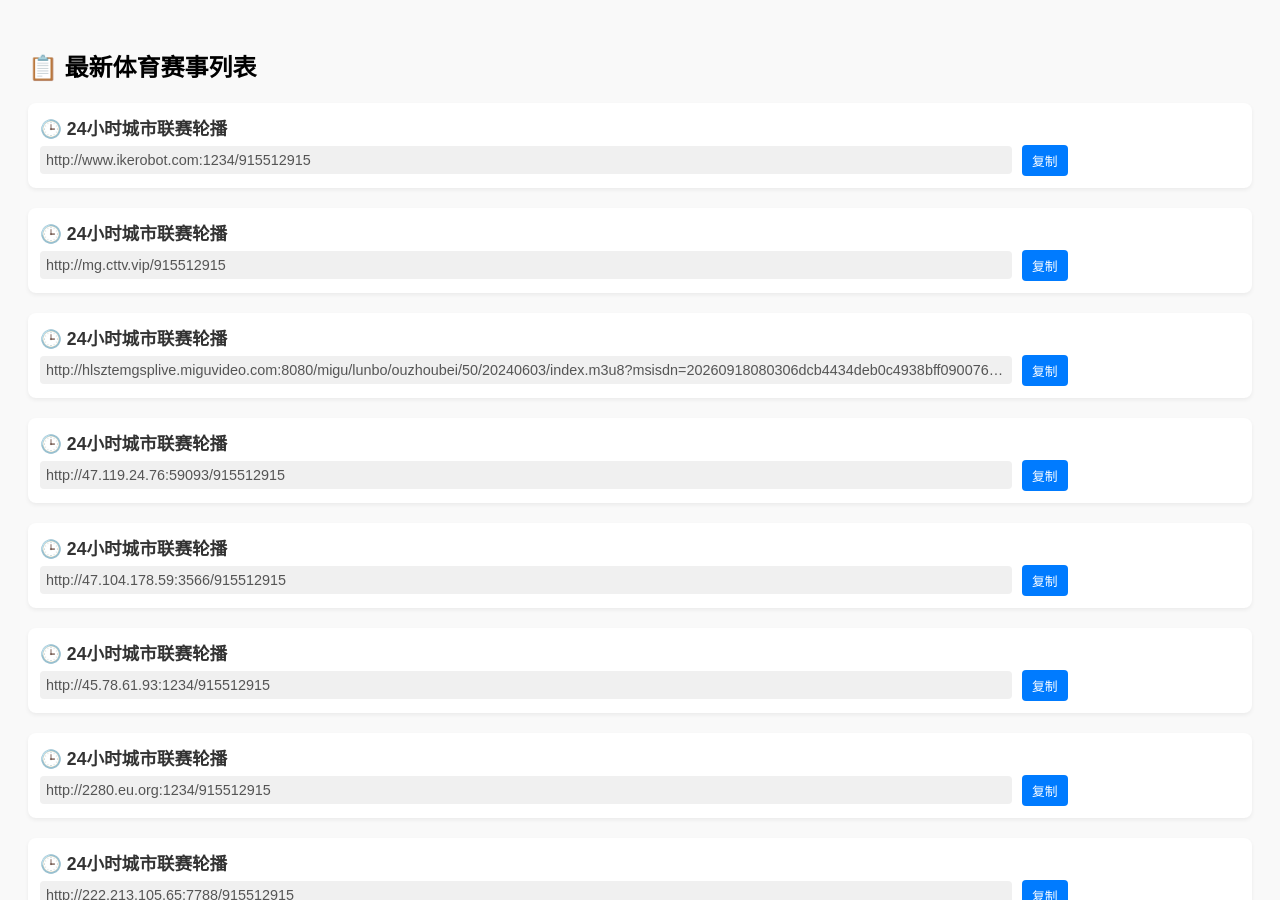
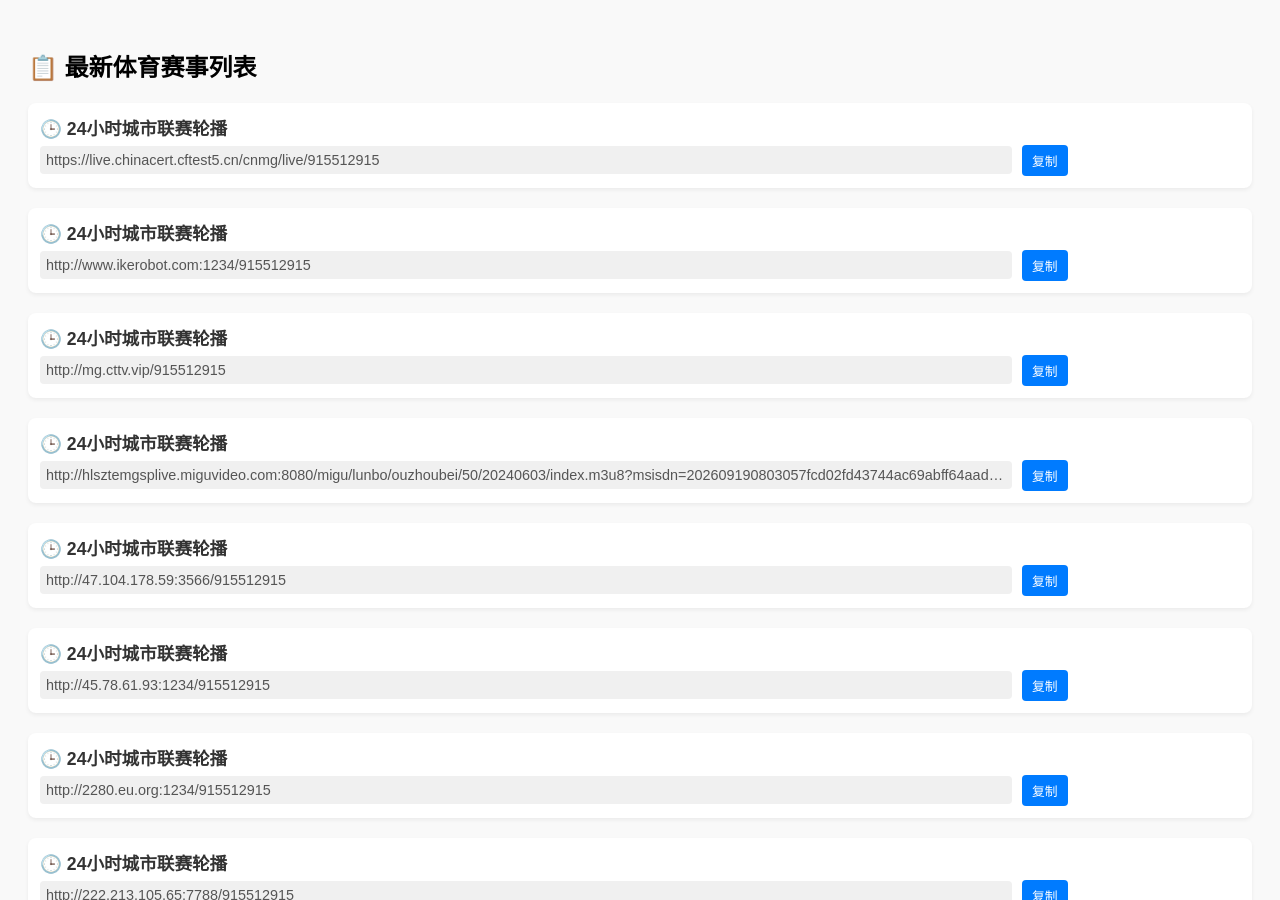
Before and after one commit to kimwang1978/iptv.github.io, a Jekyll site: the page tiyu.html, which Jekyll copies as it is, in a window 1280 px wide and 900 px high. Built offline with Jekyll 4.4.1, drawn with Linux system fonts in a browser that asks for light colours; some of the changed text lies outside the part shown.

Commit message:
Sync File 2026-09-19 07:54:35

```diff
--- a/tiyu.html
+++ b/tiyu.html
@@ -52,7 +52,7 @@
         <div class="item">
             <div class="title">🕒 24小时城市联赛轮播</div>
             <div class="url-wrapper">
-                <div class="url" id="url_0">http://www.ikerobot.com:1234/915512915</div>
+                <div class="url" id="url_0">https://live.chinacert.cftest5.cn/cnmg/live/915512915</div>
                 <button class="copy-btn" onclick="copyToClipboard('url_0')">复制</button>
             </div>
         </div>
@@ -60,7 +60,7 @@
         <div class="item">
             <div class="title">🕒 24小时城市联赛轮播</div>
             <div class="url-wrapper">
-                <div class="url" id="url_1">http://mg.cttv.vip/915512915</div>
+                <div class="url" id="url_1">http://www.ikerobot.com:1234/915512915</div>
                 <button class="copy-btn" onclick="copyToClipboard('url_1')">复制</button>
             </div>
         </div>
@@ -68,7 +68,7 @@
         <div class="item">
             <div class="title">🕒 24小时城市联赛轮播</div>
             <div class="url-wrapper">
-                <div class="url" id="url_2">http://hlsztemgsplive.miguvideo.com:8080/migu/lunbo/ouzhoubei/50/20240603/index.m3u8?msisdn=20260918080306dcb4434deb0c4938bff09007626190bf&mdspid=&spid=800033&netType=0&sid=5910022136&pid=2028597139&timestamp=20260918080306&Channel_ID=0116_2600000900-99000-201600010010027&ProgramID=915512915&ParentNodeID=-99&assertID=5910022136&client_ip=171.8.79.254&SecurityKey=20260918080306&promotionId=&mvid=5900006618&mcid=500020&playurlVersion=ZQ-A1-9.9.1-SNAPSHOT&userid=&jmhm=&videocodec=h264&appCode=miguvideo_android&bean=mgspad&tid=android&conFee=0&encrypt=d9a4088e92c8f1fa006bb2e420b73eef</div>
+                <div class="url" id="url_2">http://mg.cttv.vip/915512915</div>
                 <button class="copy-btn" onclick="copyToClipboard('url_2')">复制</button>
             </div>
         </div>
@@ -76,7 +76,7 @@
         <div class="item">
             <div class="title">🕒 24小时城市联赛轮播</div>
             <div class="url-wrapper">
-                <div class="url" id="url_3">http://47.119.24.76:59093/915512915</div>
+                <div class="url" id="url_3">http://hlsztemgsplive.miguvideo.com:8080/migu/lunbo/ouzhoubei/50/20240603/index.m3u8?msisdn=202609190803057fcd02fd43744ac69abff64aad8ac326&mdspid=&spid=800033&netType=0&sid=5910022136&pid=2028597139&timestamp=20260919080305&Channel_ID=0116_2600000900-99000-201600010010027&ProgramID=915512915&ParentNodeID=-99&assertID=5910022136&client_ip=171.8.79.254&SecurityKey=20260919080305&promotionId=&mvid=5900006618&mcid=500020&playurlVersion=WX-A1-9.9.1-SNAPSHOT&userid=&jmhm=&videocodec=h264&appCode=miguvideo_android&bean=mgspad&tid=android&conFee=0&encrypt=bf495a58fc8b547797a1f855b0ce3577</div>
                 <button class="copy-btn" onclick="copyToClipboard('url_3')">复制</button>
             </div>
         </div>
@@ -604,7 +604,7 @@
         <div class="item">
             <div class="title">🕒 斯诺克</div>
             <div class="url-wrapper">
-                <div class="url" id="url_69">http://1.14.124.206:35455/huya/31018325</div>
+                <div class="url" id="url_69">http://1.14.124.206:35455/huya/27599671</div>
                 <button class="copy-btn" onclick="copyToClipboard('url_69')">复制</button>
             </div>
         </div>
@@ -612,7 +612,7 @@
         <div class="item">
             <div class="title">🕒 斯诺克</div>
             <div class="url-wrapper">
-                <div class="url" id="url_70">http://1.14.124.206:35455/huya/880214</div>
+                <div class="url" id="url_70">http://1.14.124.206:35455/huya/31018325</div>
                 <button class="copy-btn" onclick="copyToClipboard('url_70')">复制</button>
             </div>
         </div>
@@ -620,7 +620,7 @@
         <div class="item">
             <div class="title">🕒 斯诺克</div>
             <div class="url-wrapper">
-                <div class="url" id="url_71">http://8.155.43.98:35455/huya/31018325</div>
+                <div class="url" id="url_71">http://1.14.124.206:35455/huya/880214</div>
                 <button class="copy-btn" onclick="copyToClipboard('url_71')">复制</button>
             </div>
         </div>
@@ -628,16 +628,32 @@
         <div class="item">
             <div class="title">🕒 斯诺克</div>
             <div class="url-wrapper">
-                <div class="url" id="url_72">http://8.155.43.98:35455/huya/880214</div>
+                <div class="url" id="url_72">http://8.155.43.98:35455/huya/27599671</div>
                 <button class="copy-btn" onclick="copyToClipboard('url_72')">复制</button>
+            </div>
+        </div>
+
+        <div class="item">
+            <div class="title">🕒 斯诺克</div>
+            <div class="url-wrapper">
+                <div class="url" id="url_73">http://8.155.43.98:35455/huya/31018325</div>
+                <button class="copy-btn" onclick="copyToClipboard('url_73')">复制</button>
+            </div>
+        </div>
+
+        <div class="item">
+            <div class="title">🕒 斯诺克</div>
+            <div class="url-wrapper">
+                <div class="url" id="url_74">http://8.155.43.98:35455/huya/880214</div>
+                <button class="copy-btn" onclick="copyToClipboard('url_74')">复制</button>
             </div>
         </div>
 
         <div class="item">
             <div class="title">🕒 足球联赛</div>
             <div class="url-wrapper">
-                <div class="url" id="url_73">http://live-cmvideo.cmread.com:80/migu/lunbo/wudaliansai/57/20230310/01.m3u8?msisdn=&mtv_session=&HlsSubType=1&HlsProfileId=1&nphaid=0&encrypt=37390fe8508db105ef85c897db9015f6</div>
-                <button class="copy-btn" onclick="copyToClipboard('url_73')">复制</button>
+                <div class="url" id="url_75">http://live-cmvideo.cmread.com:80/migu/lunbo/wudaliansai/57/20230310/01.m3u8?msisdn=&mtv_session=&HlsSubType=1&HlsProfileId=1&nphaid=0&encrypt=37390fe8508db105ef85c897db9015f6</div>
+                <button class="copy-btn" onclick="copyToClipboard('url_75')">复制</button>
             </div>
         </div>
 
```
